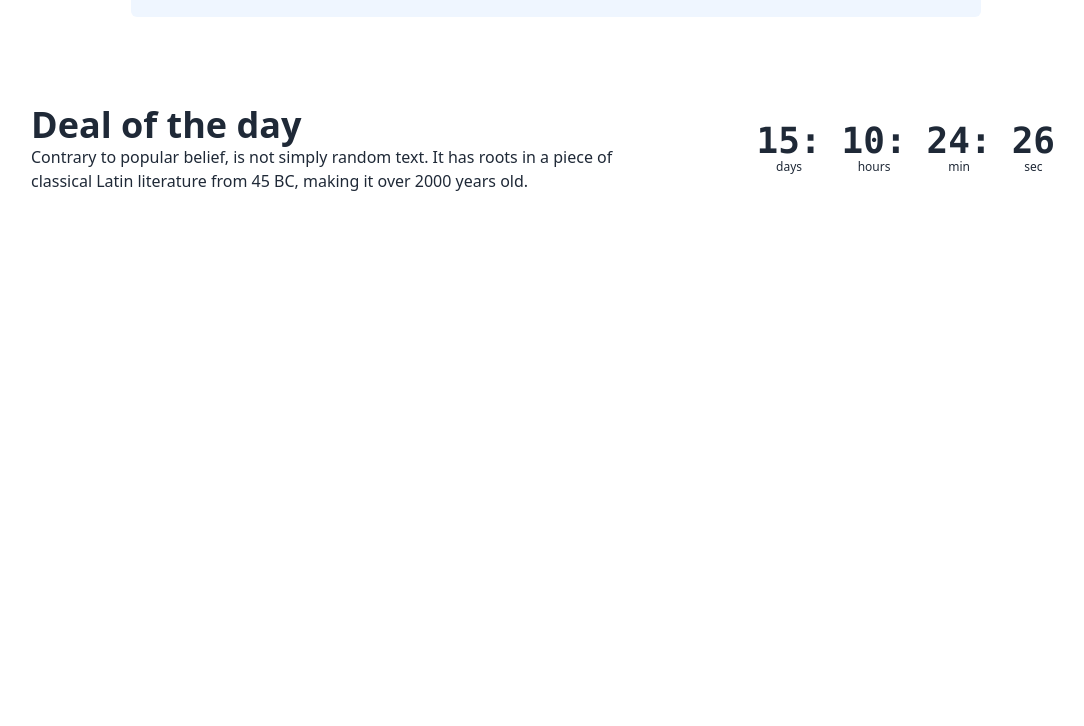
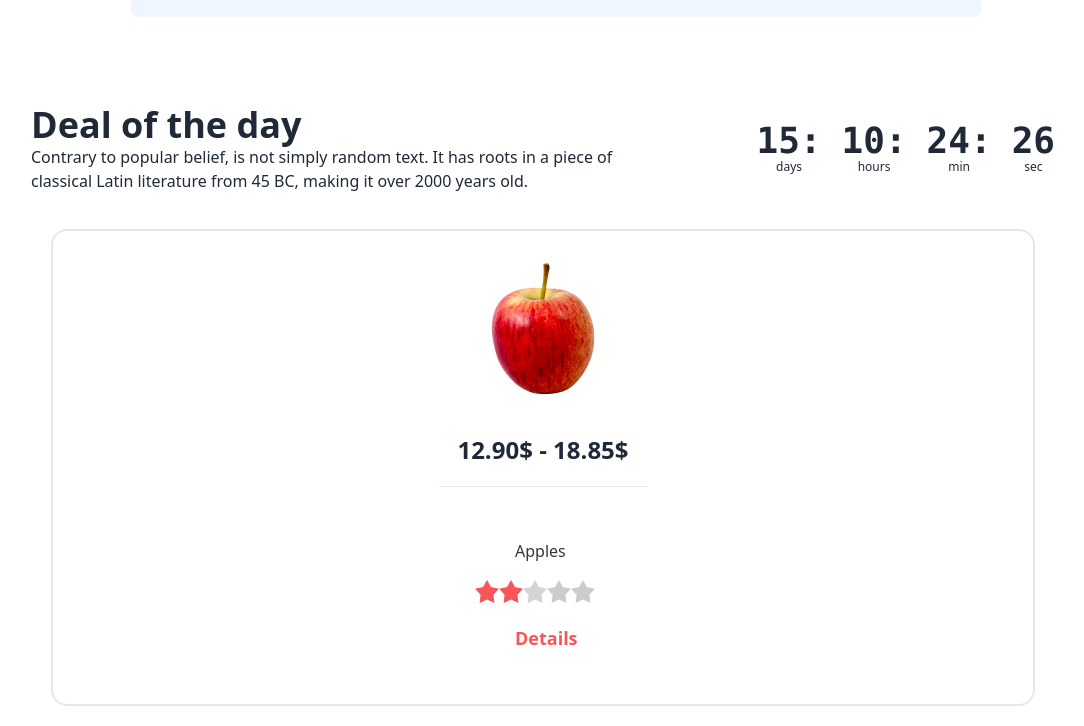
Before and after one commit to shofiqebr/fruit-burst-website, a plain HTML site: page index.html in a window 1280 px wide. Shown: the part 615-1341 px from the top of the page, without its empty margins (97-1181 px from the left). Before the commit the page ends 824 px from the top, so only its background shows below. Drawn offline with nearby package versions, Linux system fonts and the light colour scheme.

Commit message:
added fruits part

```diff
--- a/index.html
+++ b/index.html
@@ -209,7 +209,28 @@
         </div>
       </div>
 
+<!-- card part -->
 
+
+<div class="card border-2 h-[477px] m-5 bg-base-100 ">
+  <div class="flex flex-col mt-8 justify-center gap-10 items-center">
+  <figure><img  src="assets/images/fruit6.png" alt="" /></figure>
+  <figcaption class="text-2xl font-semibold">12.90$ - 18.85$</figcaption>
+</div>
+<div class="w-52 mx-auto py-5"><hr></div>
+  <div class="card-body w-auto pl-24 mx-auto">
+    <p class="text-base font-medium text-[#3a3535]">Apples</p>
+    <div class="rating -left-10">
+      <input type="radio" name="rating-2" class="mask mask-star-2 bg-[#F85559]" />
+      <input type="radio" name="rating-2" class="mask mask-star-2 bg-[#F85559]" checked />
+      <input type="radio" name="rating-2" class="mask mask-star-2 bg-[#030100]]" />
+      <input type="radio" name="rating-2" class="mask mask-star-2 bg-[#030100]" />
+      <input type="radio" name="rating-2" class="mask mask-star-2 bg-[#030100]" />
+    </div>
+
+    <p class="text-lg font-semibold py-3 text-[#F85559]">Details</p>
+  </div>
+</div>
 
 
     </main>
```
